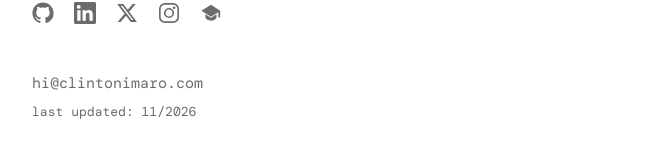
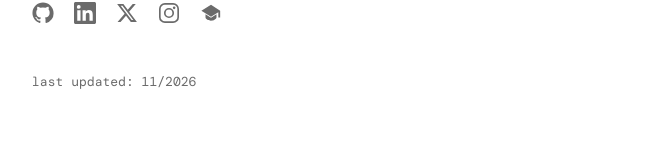
Before and after one commit to clintonimaroo/clinton, a Next.js app: page / in a window 1280 px wide. Shown: the part 2784-2940 px from the top of the page, without its empty margins (278-934 px from the left). Built offline with nearby package versions, Linux system fonts and the light colour scheme.

Commit message:
Drop the email from the footer

```diff
--- a/src/components/Footer.tsx
+++ b/src/components/Footer.tsx
@@ -68,8 +68,6 @@ const LINKS: SocialLink[] = [
   },
 ]
 
-const EMAIL = 'hi@clintonimaro.com'
-
 export default function Footer() {
   return (
     <footer className="home site-end">
@@ -94,9 +92,6 @@ export default function Footer() {
         )}
       </div>
 
-      <p className="email">
-        <a href={`mailto:${EMAIL}`}>{EMAIL}</a>
-      </p>
       <p className="updated">last updated: 11/2026</p>
     </footer>
   )
--- a/src/styles/home.scss
+++ b/src/styles/home.scss
@@ -423,7 +423,7 @@ body {
 }
 
 .home .updated {
-  margin-top: 8px;
+  margin-top: 48px;
   font-size: 0.87rem;
   color: var(--text-secondary);
 }
```
